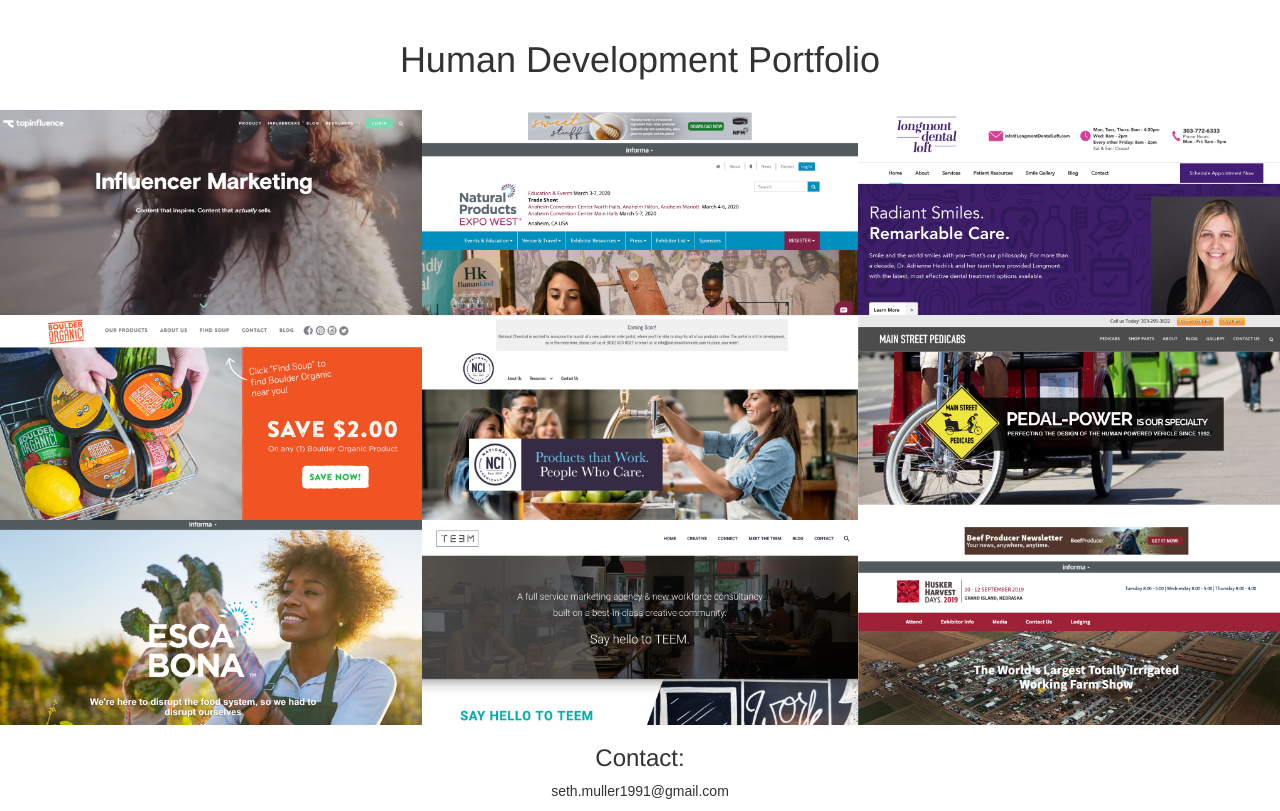
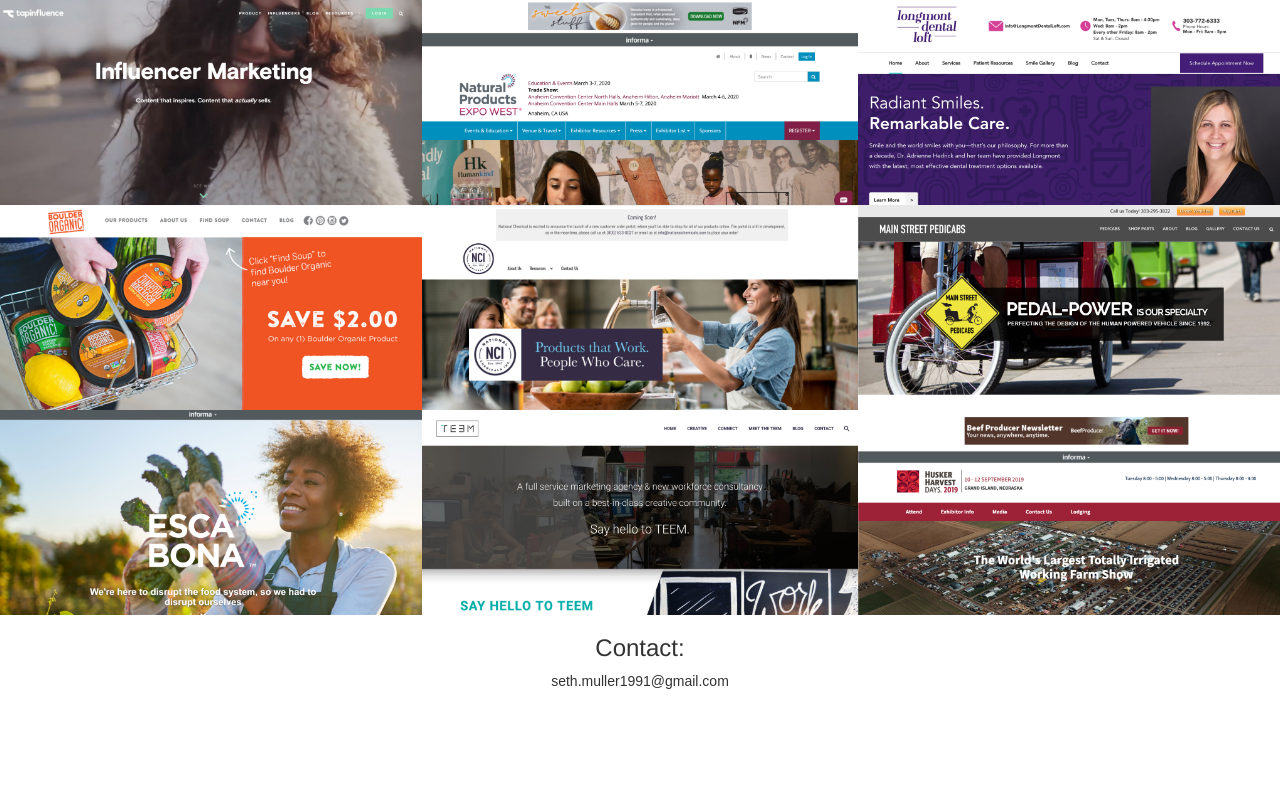
Before and after one commit to SethMuller9/SethMuller9.github.io, a plain HTML site: page index.html in a window 1280 px wide. Drawn offline with nearby package versions, Linux system fonts and the light colour scheme.

Commit message:
Update index.html

```diff
--- a/index.html
+++ b/index.html
@@ -24,9 +24,6 @@
 
 </style>
 <body>
-     <br/>
-     <h1 class='text-center'>Human Development Portfolio</h1>
-     &nbsp;
      <div class="row">
           <div class="col-sm-4">
                <a href="https://www.tapinfluence.com/" target="_blank">
```
